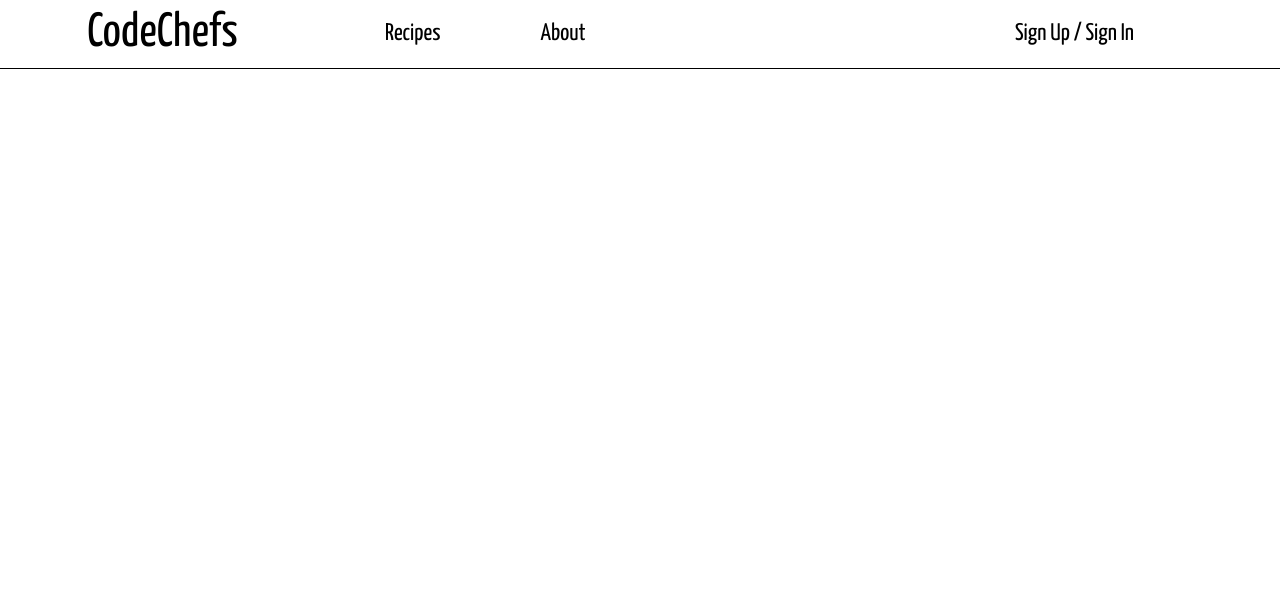
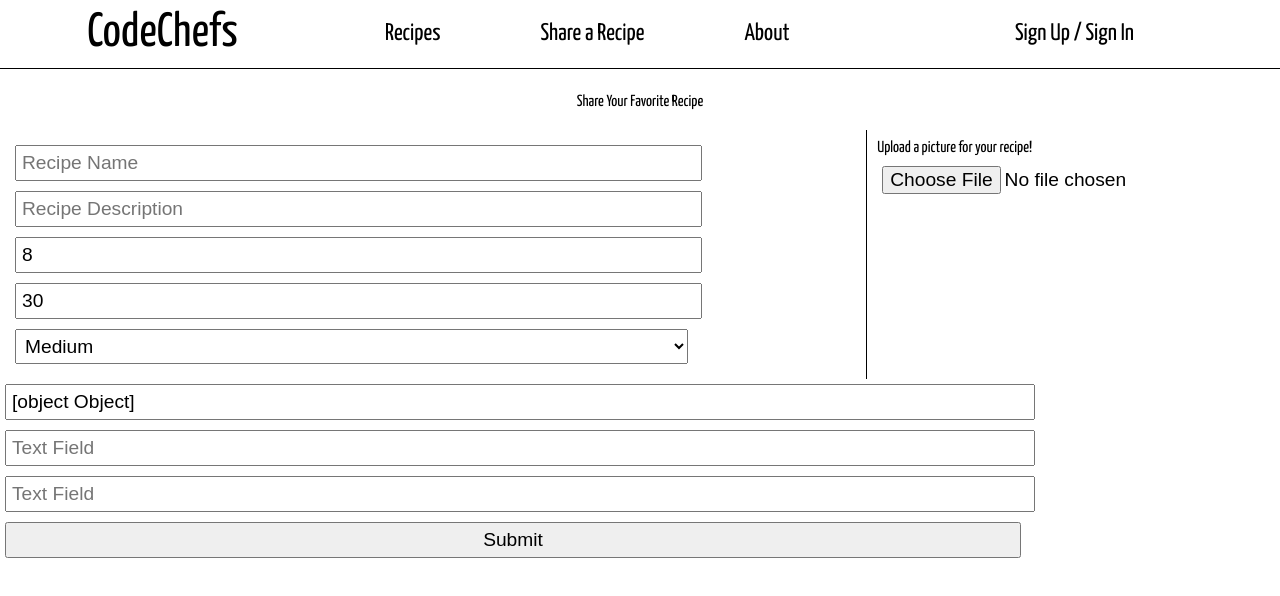
Before and after one commit to bethel-school-of-technology/cs-recipe-sharing-frontend, a React (Create React App) app: page /share-recipe in a window 1280 px wide. Shown: the top 596 px of the page. Built offline with nearby package versions, Linux system fonts and the light colour scheme.

Commit message:
recipe-form

```diff
--- a/src/App.js
+++ b/src/App.js
@@ -5,6 +5,7 @@ import './App.css';
 import Navbar from './navbar/Navbar';
 import AboutPageView from './pages/About/About';
 import RecipeHomePageView from './pages/Recipes/Recipes';
+import ShareRecipe from './pages/Share-A-Recipe/Share-Recipe';
 import User from './pages/User/login';
 
 function App() {
@@ -14,6 +15,7 @@ function App() {
       <Navbar />
       <Switch>
         <Route path="/" component={RecipeHomePageView} exact />
+        <Route path="/share-recipe" component={ShareRecipe} />
         <Route path="/about" component={AboutPageView} />
         <Route path="/user" component={User} />
       </Switch>
--- a/src/navbar/Navbar.js
+++ b/src/navbar/Navbar.js
@@ -9,6 +9,7 @@ const Navbar = () => {
             <div className="col-1-3">
                 <div className="nav-links">
                     <div className="link"><Link to="/">Recipes</Link></div>
+                    <div className="link"><Link to="/share-recipe">Share a Recipe</Link></div>
                     <div className="link"><Link to="/about">About</Link></div>
                 </div>
             </div>
--- a/src/pages/Share-A-Recipe/Share-Recipe.js
+++ b/src/pages/Share-A-Recipe/Share-Recipe.js
@@ -0,0 +1,106 @@
+import React, { useState } from 'react';
+import axios from 'axios'
+import { withRouter } from 'react-router';
+import './share-recipe.css';
+
+
+const ShareRecipe = withRouter(({ history }) => {
+
+    const [title, setTitle] = useState("");
+    const [description, setDescription] = useState("");
+    const [servingSize, setServing] = useState(8);
+    const [cookTime, setCookTime] = useState(30);
+    const [ingredients, setIngredients] = useState([{
+        name: 'Salt',
+        amount: 3,
+        measurement: "spoons"
+    }]);
+    const [difficulty, setDifficulty] = useState("Medium");
+    const [image, setImage] = useState({
+        name: '',
+        surname: '',
+        cv: ''
+    });
+    const [directions, setDirections] = useState("");
+    const [author, setAuthor] = useState("");
+    const [authorId, setAuthorId] = useState(2);
+
+
+    const url = "http://localhost:8080";
+    const handleSubmit = async (e) => {
+        e.preventDefault();
+        /*const formData = new FormData()
+        formData.append(
+                'This is a name',
+                this.image.name,
+                this.image
+
+        );
+        axios.post('../../assets/images/uploads/', formData);*/
+        let recipe = {
+           title: title,
+           description: description,
+           servingSize: servingSize,
+           cookTime: cookTime,
+           difficulty: difficulty,
+           ingredients: ingredients,
+           image: "../../assets/images/uploads",
+           directions: directions,
+           author: author,
+           authorId: authorId
+        }
+        //need to add the token
+        let headers = {
+            authorization: `Bearer ${localStorage.getItem('logininfo')}`
+        }
+        //need to format the ingredients
+        let response = await axios.post(`${url}/api/recipe/add/`, recipe, {headers: headers});
+        if(response.status === 200){
+            window.alert("Thanks for sharing!");
+        }
+        else{
+            window.alert("Something went wrong. Try again.");
+        }
+    };
+    return (
+        <div className="page-container">
+                <div className="title">Share Your Favorite Recipe</div>
+                <form onSubmit={handleSubmit}>
+                    <div className="recipeFormContainer">
+                        <div className="row1">
+                            <div className="recipeFormLeft">
+
+                            <input placeholder="Recipe Name" type="text" value={title} onChange={e => setTitle(e.target.value)} />
+
+                            <input placeholder="Recipe Description" type="text" value={description} onChange={e => setDescription(e.target.value)} />
+
+                            <input placeholder="Serving Size" type="number" value={servingSize} onChange={e => setServing(e.target.value)} />
+
+                            <input placeholder="Cook Time" type="text" value={cookTime} onChange={e => setCookTime(e.target.value)} />
+
+                            <select placeholder="Difficulty" type="text" value={difficulty} onChange={e => setDifficulty(e.target.value)} >
+                                <option value="Easy">Easy</option>
+                                <option value="Medium">Medium</option>
+                                <option value="Hard">Hard</option>
+                            </select>
+                            </div>
+                            <div className="fileUpload">
+                                <label>Upload a picture for your recipe!</label>
+                            <input type="file" onChange={e => setImage(e.target.files[0])} />
+                            </div>
+                            </div>
+                            <div className="row2">
+                        <div className="bottomSection">
+                        <input placeholder="Text Field" type="text" value={ingredients} onChange={e => setIngredients(e.target.value)} />
+                        <input placeholder="Text Field" type="text" value={directions} onChange={e => setDirections(e.target.value)} />
+                        <input placeholder="Text Field" type="text" value={author} onChange={e => setAuthor(e.target.value)} />
+                        </div>
+                    <button>Submit</button>
+                    </div>
+                    </div>
+
+                    </form>
+            </div>
+        )
+})
+export default withRouter(ShareRecipe);
--- /dev/null
+++ b/src/pages/Share-A-Recipe/share-recipe.css
@@ -0,0 +1,37 @@
+div.title {
+    width: 100%;
+    margin: 20px auto;
+    text-align: center;
+}
+
+.page-container {
+    display: inline-block!important;
+    margin: 5px;
+}
+
+.row1 {
+    display: flex;
+    flex-direction: row;
+    align-content: center;
+    width: 100%;
+}
+
+.row2 {
+    width: 100%;
+    margin: 0px auto;
+}
+
+.recipeFormLeft {
+    padding: 10px;
+    border-right: 1px solid black;
+}
+.fileUpload {
+    padding: 10px;
+}
+
+input, select, option, button {
+    font-size: 1.2em;
+    width: 80%;
+    padding: 5px;
+    margin: 5px auto;
+}
```
